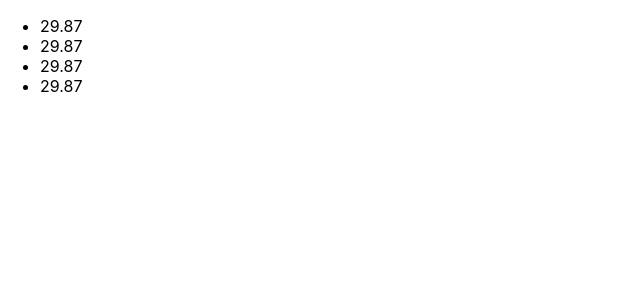
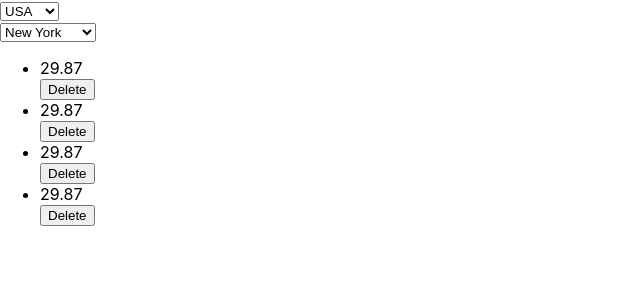
Before and after one commit to TrinitasAccounting/DataStructuresAndAlgorithms, a React (Create React App) app in the folder my-app/: page / in a window 1280 px wide. Shown: the top 300 px of the page, without its empty margins (0-640 px from the left). Built offline with nearby package versions, Linux system fonts and the light colour scheme.

Commit message:
knocking out some React interview questions. Multi level dropdown updating each as the state changes

```diff
--- a/my-app/src/App.js
+++ b/my-app/src/App.js
@@ -1,15 +1,63 @@
 import logo from './logo.svg';
 import './App.css';
 
+import { useState } from 'react';
+
+const countries = [
+  {
+    country: 'USA',
+    cities: ['New York', 'Miami', 'Los Angeles']
+  },
+  {
+    country: 'Spain',
+    cities: ['Alicante', 'Barcelona', 'Valencia']
+  },
+  {
+    country: 'Japan',
+    cities: ['Tokyo', 'Sapparo', 'Okinawa']
+  }
+]
+
+
 function App() {
+
+  const [selected, setSelected] = useState(countries[0].country)
+  const [cities, setCities] = useState(countries[0].cities)
+
+  // Looping through the countries array to create a select option for each item in the array
+  const countriesLoop = countries.map((item) => {
+    return (<option key={item.country} value={item.country}>{item.country}</option>)
+  })
+
+  // onChange for the first dropdown select box
+  function changeSelected(e) {
+
+    setSelected((selected) => { return (e.target.value) })
+  }
+
+  // Filtering the cities shown by the selected
+  const filteredCountriesList = countries.filter((item) => {
+    return (item.country === selected)
+  })
+
+  const filteredCitiesList = filteredCountriesList[0].cities.map((city) => {
+    return (<option key={city}>{city}</option>)
+  })
+
+
+
+
 
   let payments = [{ amount: 29.87 }, { amount: 29.87 }, { amount: 29.87 }, { amount: 29.87 }];
 
   const listOfPayments = payments.map((payment) => {
-    return (<li >{payment.amount}</li>)
+    return (<div>
+      <li >{payment.amount}</li>
+      <button>Delete</button>
+    </div>)
   })
 
-  console.log(listOfPayments);
+  // console.log(listOfPayments);
 
   // Create two drop downs with the first selecting the country.And the second drop down updating to show the cities of the first dropdown.
 
@@ -18,6 +66,20 @@ function App() {
       <header className="App-header">
 
       </header>
+      <div>
+        <select onChange={changeSelected}>
+          {countriesLoop}
+
+        </select>
+      </div>
+
+      <div>
+        <select >
+          {filteredCitiesList}
+
+        </select>
+      </div>
+
 
       <div>
         <ul>
```
